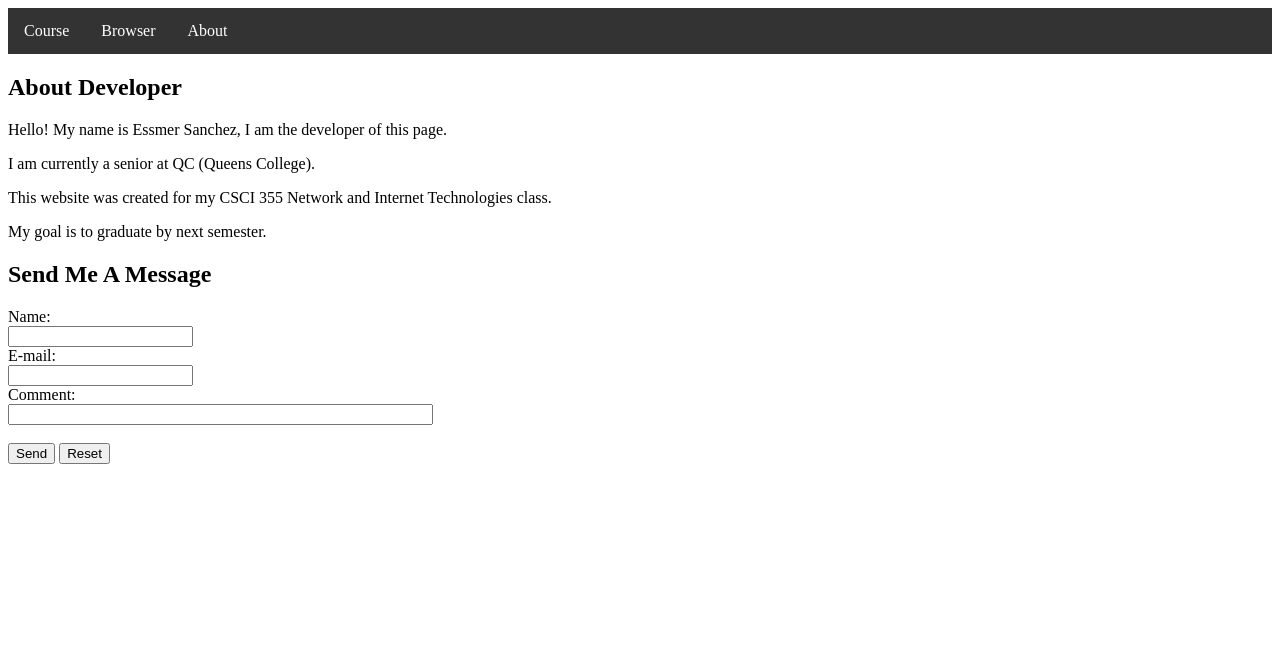
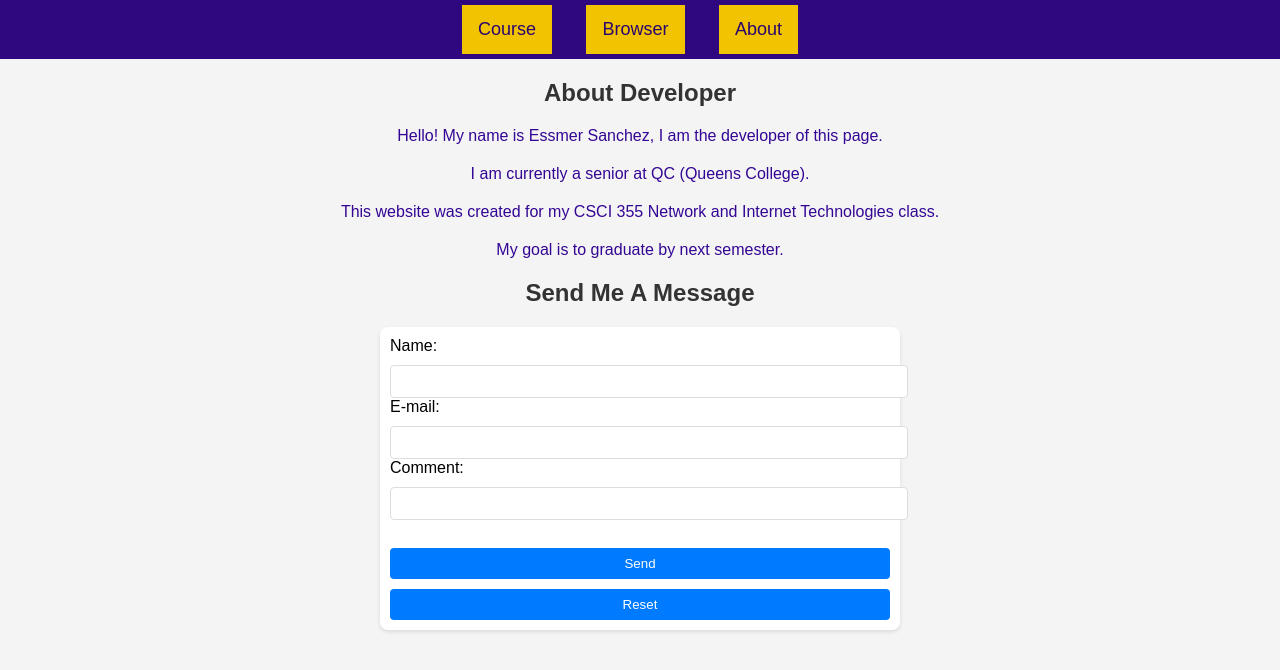
Before and after one commit to EazyEzz/355_Win_24, a plain HTML site: page docs/about.html in a window 1280 px wide. Drawn offline with Linux system fonts and the light colour scheme.

Commit message:
Added CSS styling to pages

```diff
--- a/docs/about.html
+++ b/docs/about.html
@@ -4,7 +4,56 @@
     <meta charset="UTF-8">
     <title>About</title>
     <style>
+        body {
+            font-family: Arial, sans-serif;
+            margin: 0;
+            padding: 0;
+            background-color: #f4f4f4;
+        }
 
+        h2 {
+            text-align: center;
+            color: #333;
+            margin-top: 20px;
+        }
+
+        p {
+            color: #330694;
+            margin: 0 auto 20px;
+            width: 75%; /* Adjust the width as needed */
+            max-width: 800px; /* Maximum width */
+            text-align: center;
+        }
+
+        form {
+            display: block;
+            width: 75%; /* Adjust the width as needed */
+            max-width: 500px;
+            margin: 20px auto;
+            padding: 10px;
+            background-color: #fff; /* White background for the form */
+            border-radius: 8px;
+            box-shadow: 0 2px 4px rgba(0, 0, 0, 0.1); /* Subtle shadow for depth */
+        }
+
+        input[type="text"], input[type="submit"], input[type="reset"] {
+            width: 100%; /* Full width */
+            padding: 8px;
+            margin-top: 10px;
+            border: 1px solid #ddd;
+            border-radius: 4px;
+        }
+
+        input[type="submit"], input[type="reset"] {
+            background-color: #007bff; /* Bootstrap primary color */
+            color: white;
+            border: none;
+            cursor: pointer;
+        }
+
+        input[type="submit"]:hover, input[type="reset"]:hover {
+            background-color: #0056b3; /* Darker shade for hover effect */
+        }
     </style>
 </head>
 <body>
--- a/docs/navbar.html
+++ b/docs/navbar.html
@@ -8,27 +8,41 @@
 </nav>
 
 <style>
+  body, html {
+    margin: 0;
+    padding: 0;
+    width: 100%;
+    height: 100%;
+  }
+
+  nav {
+    background-color: #2f077f; /* Dark background for the navbar */
+    text-align: center; /* Center align items */
+  }
+
   nav ul {
     list-style-type: none;
+    padding: 0;
     margin: 0;
-    padding: 0;
-    overflow: hidden;
-    background-color: #333;
+    display: inline-block; /* Align the list in center */
   }
 
   nav ul li {
-    float: left;
+    display: inline; /* Display list items in a row */
+    margin-right: 20px; /* Increase spacing between elements */
   }
 
   nav ul li a {
-    display: block;
-    color: white;
-    text-align: center;
+    display: inline-block;
+    color: #2a046d;
     padding: 14px 16px;
     text-decoration: none;
+    background-color: #f1c300; /* Individual item background color */
+    margin: 5px; /* Spacing between items */
+    font-size: 18px; /* Increase font size */
   }
 
   nav ul li a:hover {
-    background-color: #111;
+    background-color: #991500; /* Hover effect color change */
   }
 </style>
```
Also changed, not shown: docs/browser.html (+39 -5 lines), docs/course.html (+32 -3 lines), docs/index.html (+7 -0 lines).
